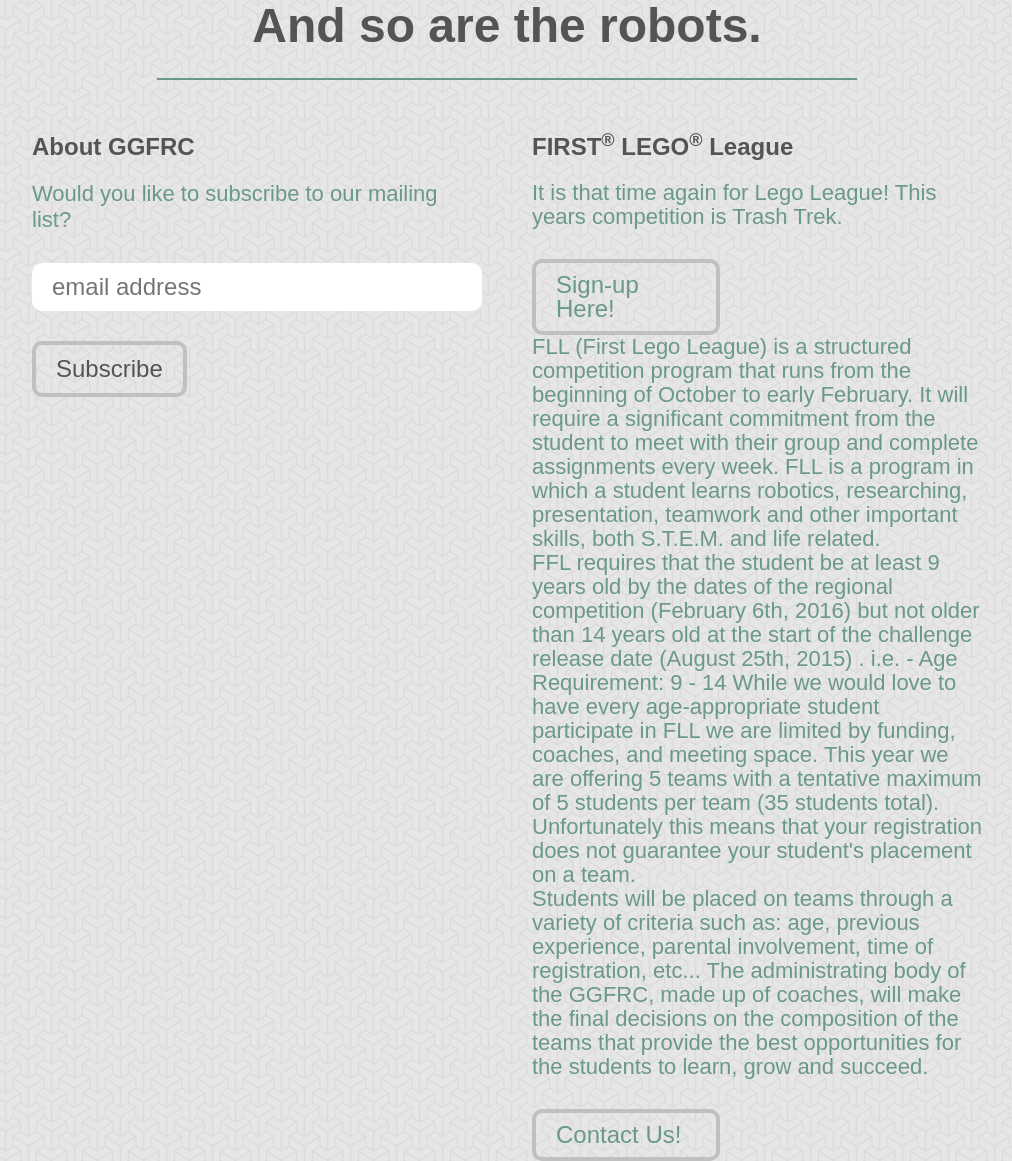
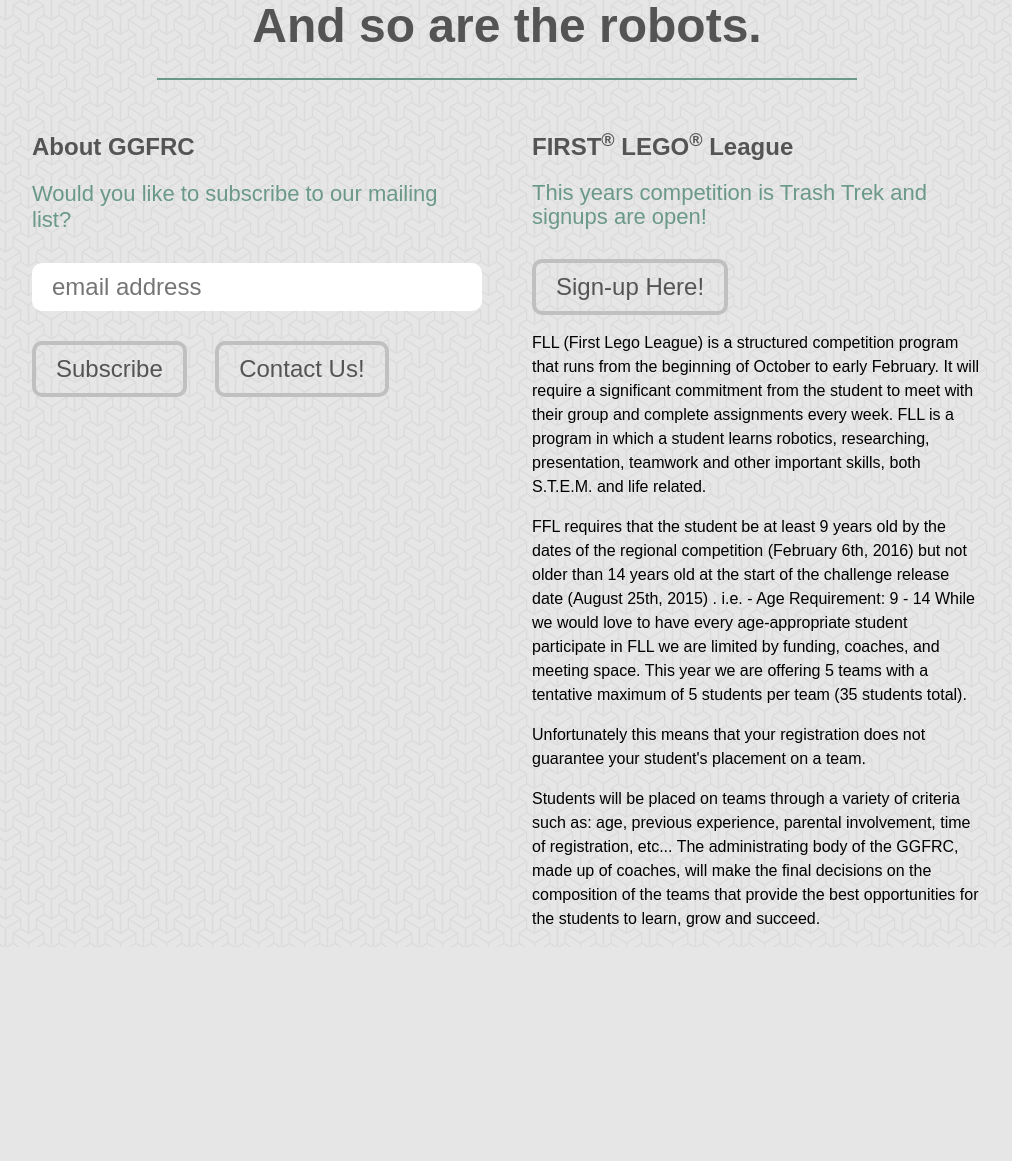
Before and after one commit to TeamSkosh/ggfrc, a Flask app: page / in a window 1280 px wide. Shown: the part 260-1421 px from the top of the page, without its empty margins (133-1145 px from the left). After the commit the page ends 1187 px from the top, so only its background shows below. Run offline with Flask 2, Linux system fonts and the light colour scheme; some libraries are stand-ins or nearby versions.

Commit message:
cleaned up styles

```diff
--- a/ggfrc/static/css/main.css
+++ b/ggfrc/static/css/main.css
@@ -111,6 +111,7 @@
     margin-bottom: 0;
 }
 
+.button,
 input[type="email"],
 input[type="submit"],
 button[type="submit"],
@@ -118,7 +119,7 @@
     border: none;
     border-radius: 10px;
     box-sizing: border-box;
-    display: block;
+    display: inline-block;
     font-size: 24px;
     margin-top: 30px;
     padding: 10px 20px;
@@ -126,11 +127,16 @@
 }
 
 .fll-signup a {
-    width: 188px;
+   display: inline-block;
 }
 
 .fll-signup hr {
     margin: 35px 0;
+}
+
+.fll-info-text p {
+    font-size: 1em;
+    color: black;
 }
 
 input[type="email"] {
@@ -138,6 +144,12 @@
     width: 100%;
 }
 
+.contact-button {
+    display: inline-block;
+    margin-left: 1em;
+}
+
+.button,
 input[type="submit"],
 button[type="submit"],
 .fll-signup a {
@@ -145,6 +157,7 @@
     border: 4px solid #C0C0C0;
 }
 
+.contact-button:hover,
 input[type="submit"]:hover,
 button[type="submit"]:hover,
 .fll-signup a:hover {
--- a/ggfrc/templates/home.html
+++ b/ggfrc/templates/home.html
@@ -21,6 +21,7 @@
 
                         <div>
                             <input type="submit" value="Subscribe" name="subscribe" id="mc-embedded-subscribe" class="button">
+        		    <a class="button contact-button" href="mailto:ggfroboticsclub@gmail.com">Contact Us!</a>
                         </div>
                     </form>
                 </div>
@@ -32,9 +33,14 @@
 
             <div class="fll-signup">
 
-                <p>It is that time again for Lego League! This years competition is Trash Trek.
-                    <a href="http://goo.gl/forms/9j2KIi6KPW">Sign-up Here!</a>
-                </p>
+                <p>This years competition is Trash Trek and signups are open!</p>
+
+                <a href="http://goo.gl/forms/9j2KIi6KPW">Sign-up Here!</a>
+
+
+            </div>
+
+	    <div class="fll-info-text">
                 <p>FLL (First Lego League) is a structured competition program
                     that runs from the beginning of October to early February.
                     It will require a significant commitment from the student
@@ -62,9 +68,7 @@
                     make the final decisions on the composition of the teams
                     that provide the best opportunities for the students to
                     learn, grow and succeed.  </p>
-
-                <p><a href="mailto:ggfroboticsclub@gmail.com">Contact Us!</a></p>
-            </div>
+	    </div>
 
         </div>
 
```
